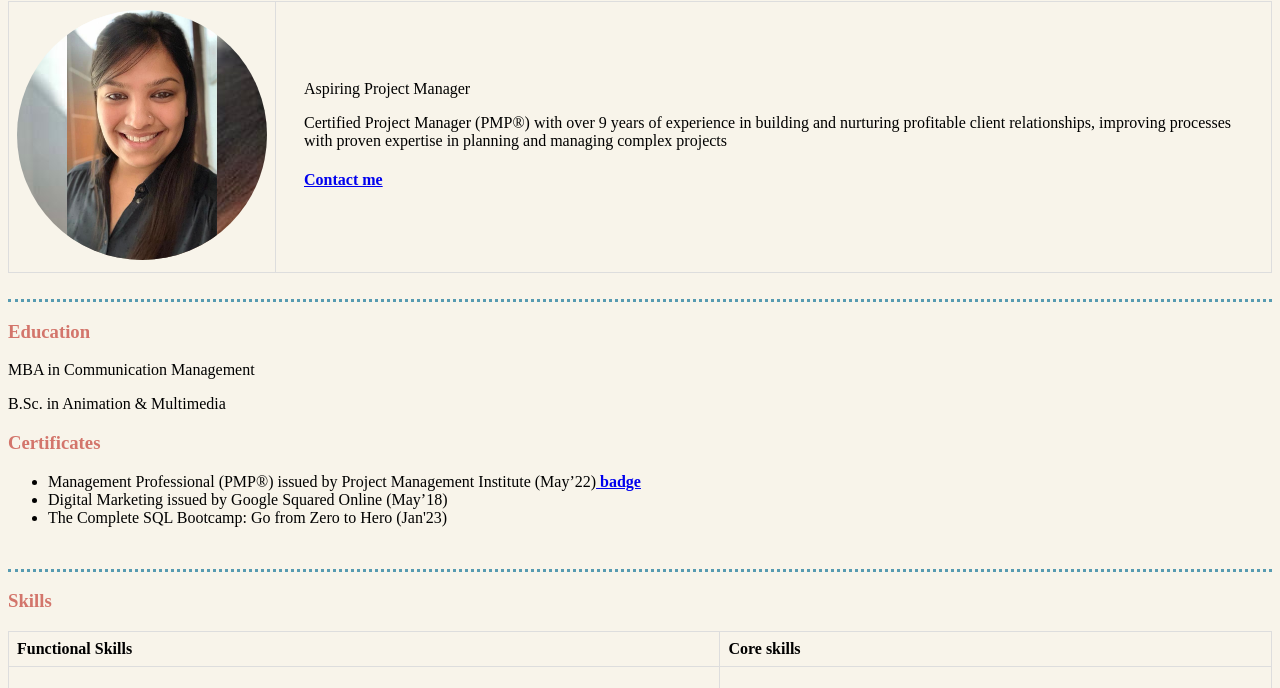
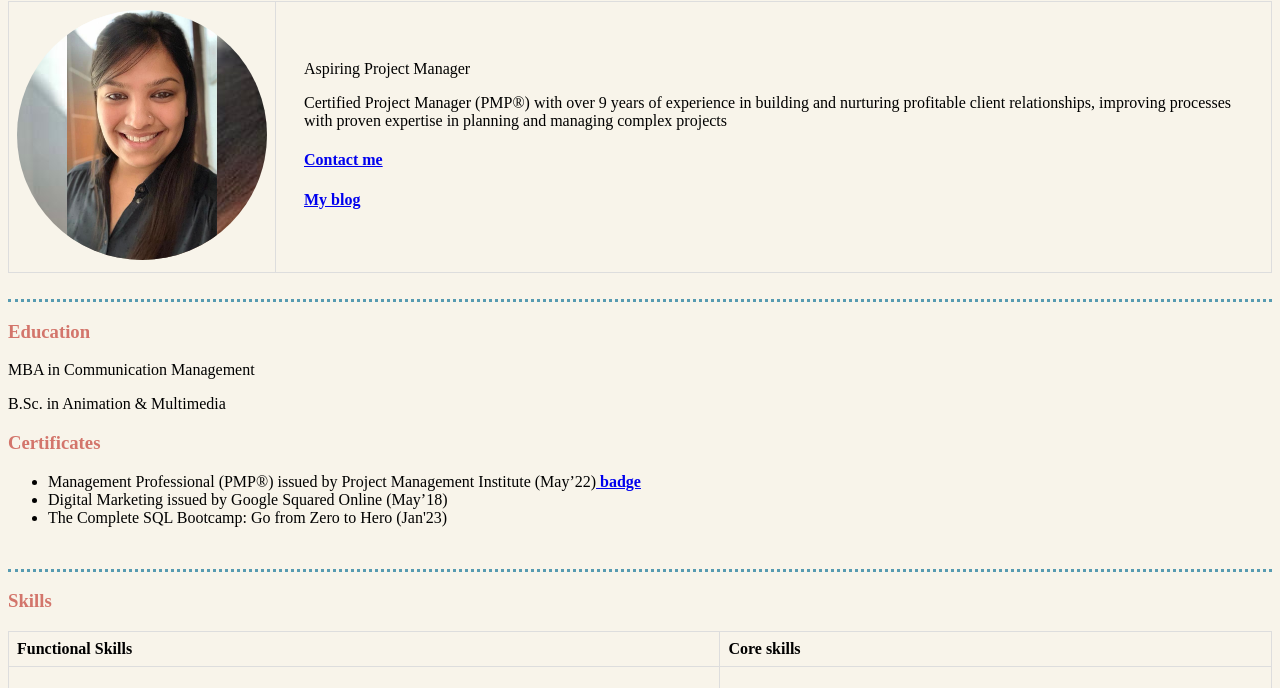
Before and after one commit to BhaviniRoongta/cv, a plain HTML site: page index.html in a window 1280 px wide. Shown: the part 79-767 px from the top of the page. Drawn offline with Linux system fonts and the light colour scheme.

Commit message:
Added my blog

```diff
--- a/index.html
+++ b/index.html
@@ -16,6 +16,7 @@
                         <p>Aspiring Project Manager</p>
                         <p>Certified Project Manager (PMP®) with over 9 years of experience in building and nurturing profitable client relationships, improving processes with proven expertise in planning and managing complex projects</p>
                         <h4> <a href="contact-me.html">Contact me</a></h4>
+                        <h4> <a href="http://bhavinimittal.blogspot.com/?m=1">My blog</a></h4>
                     </div>
                 </td>
             </tr>
```
